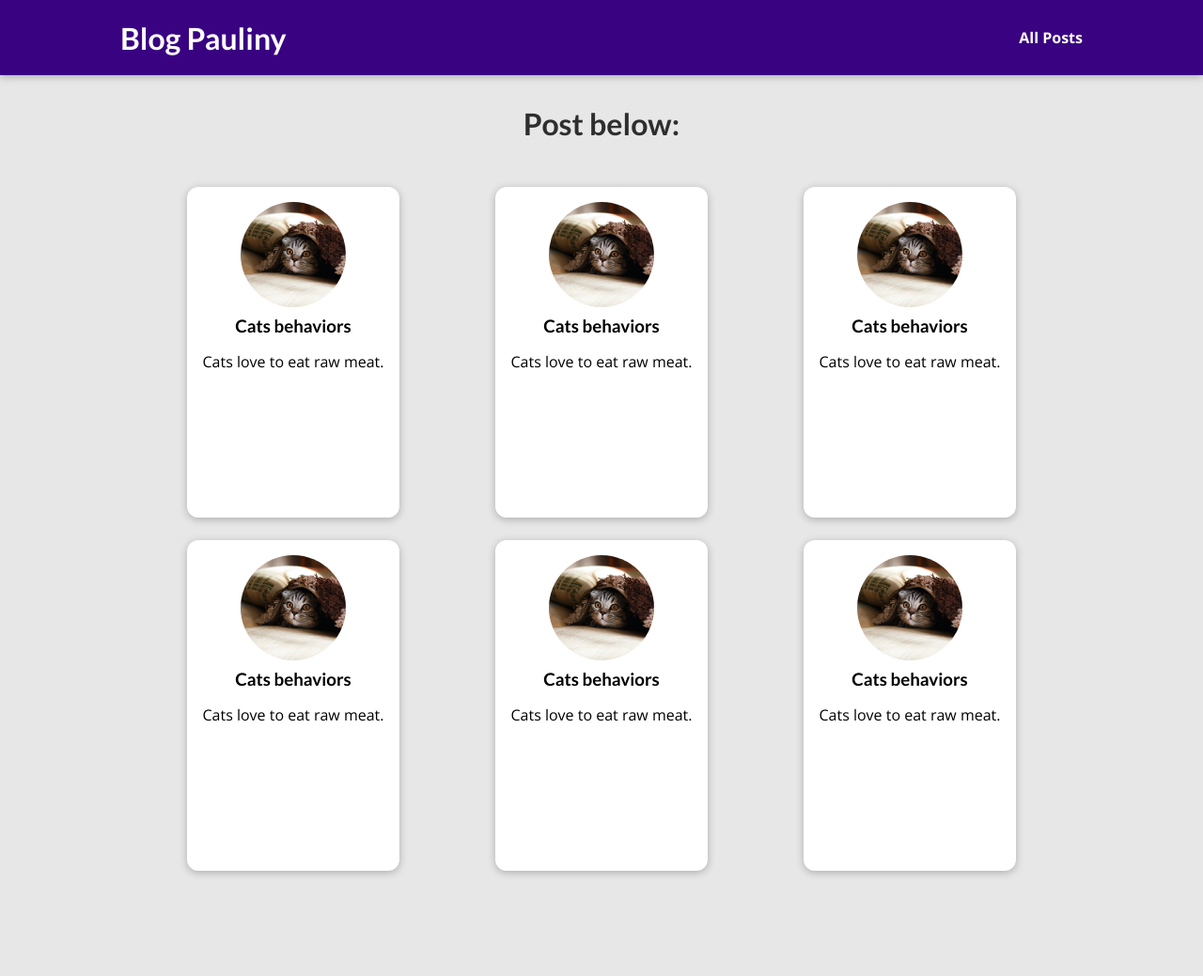
After one commit to RockPiryt/Django_Blog, a Django app: template my_page/blog/templates/blog/all-posts.html in a window 1280 px wide. The commit adds this page. Shown: the whole page at 94% size. Run offline with Django 4.2, Linux system fonts and the light colour scheme; the template is opened without the code that fills it, so the values that code supplies are empty.

Commit message:
'RockPiryt' - add static files and new templates,
- add images,
- add css styles,
- add new templates for posts.

```diff
--- /dev/null
+++ b/my_page/blog/static/blog/all-posts.css
@@ -0,0 +1,43 @@
+body {
+  background-color: #e7e7e7;
+}
+
+#main-navigation {
+  background-color: #390281;
+  box-shadow: 0 2px 8px rgba(0, 0, 0, 0.25);
+}
+
+#all-posts {
+  margin: 7rem auto;
+  width: 90%;
+  max-width: 60rem;
+}
+
+#all-posts h2 {
+  text-align: center;
+  font-size: 2rem;
+  color: #2e2e2e;
+  margin: 3rem 0;
+}
+
+ul {
+  list-style: none;
+  margin: 0;
+  padding: 0;
+  display: grid;
+  grid-template-columns: repeat(auto-fill, minmax(17rem, 1fr));
+  gap: 1.5rem;
+}
+
+.post img {
+  width: 7rem;
+  height: 7rem;
+}
+
+.post a {
+  height: 22rem;
+  transform-origin: center;
+  box-shadow: 0 2px 8px rgba(0, 0, 0, 0.25);
+  border-radius: 12px;
+  background-color: white;
+}
--- /dev/null
+++ b/my_page/blog/static/blog/post.css
@@ -0,0 +1,43 @@
+.post {
+  display: flex;
+  flex-direction: column;
+  align-items: center;
+  text-align: center;
+}
+
+.post a {
+  text-decoration: none;
+  color: black;
+  transition: all 0.2s ease;
+  padding: 1rem;
+}
+
+.post a:hover,
+.post a:active {
+  transform: scale(1.1);
+  background-color: #390281;
+  color: white;
+}
+
+.post img {
+  width: 5rem;
+  height: 5rem;
+  object-fit: cover;
+  border-radius: 50%;
+}
+
+.post h3 {
+  margin: 0.25rem 0;
+}
+
+.post time {
+  color: #666666;
+  margin: 0.25rem;
+  font-style: italic;
+  font-size: 0.85rem;
+}
+
+.post:hover time,
+.post:active time {
+  color: white;
+}
--- /dev/null
+++ b/my_page/blog/templates/blog/all-posts.html
@@ -0,0 +1,24 @@
+{% extends "base.html" %}
+{% load static %}
+
+{% block title %}All my posts{% endblock %}
+
+
+{% block css_file %}
+    <link rel="stylesheet" href="{% static 'blog/post.css'%}">
+    <link rel="stylesheet" href="{% static 'blog/all-posts.css'%}">
+{% endblock %}
+
+{% block content %}
+<section id="all-posts">
+    <h2>Post below:</h2>
+    <ul>
+        {% include "blog/includes/post.html" %}
+        {% include "blog/includes/post.html" %}
+        {% include "blog/includes/post.html" %}
+        {% include "blog/includes/post.html" %}
+        {% include "blog/includes/post.html" %}
+        {% include "blog/includes/post.html" %}
+    </ul>
+</section>
+{% endblock %}
--- /dev/null
+++ b/my_page/blog/templates/blog/includes/post.html
@@ -0,0 +1,13 @@
+{% load static %}
+
+<li>
+    <article class="post">
+        <a href="{% url 'single-post-page' slug='cats' %}">
+            <img src="{% static 'blog/images/cat2.jpg' %}" alt="Cats behaviors" width='900px'>
+            <div class="post__content">
+                <h3>Cats behaviors</h3>
+                <p>Cats love to eat raw meat.</p>
+            </div>
+        </a>
+    </article>
+</li>
--- a/my_page/blog/urls.py
+++ b/my_page/blog/urls.py
@@ -2,7 +2,7 @@ from django.urls import path
 from . import views
 
 urlpatterns = [
-    path("", views.index, name="starting-page"),
+    path("", views.starting_page, name="starting-page"),
     path("posts", views.posts, name="all-posts-page"),
     path("posts/<slug:slug>", views.single_post, name="single-post-page")
 ]
--- a/my_page/blog/views.py
+++ b/my_page/blog/views.py
@@ -2,11 +2,11 @@ from django.shortcuts import render
 
 # Create your views here.
 
-def index(request):
-    render(request, "blog/index.html")
+def starting_page(request):
+    return render(request, "blog/index.html")
 
 def posts(request):
-    pass
+    return render(request, "blog/all-posts.html")
 
 def single_post(request):
     pass
--- a/my_page/my_page/settings.py
+++ b/my_page/my_page/settings.py
@@ -56,7 +56,7 @@ TEMPLATES = [
     {
         'BACKEND': 'django.template.backends.django.DjangoTemplates',
         'DIRS': [
-            BASE_DIR / "templates",
+            BASE_DIR / "templates"
         ],
         'APP_DIRS': True,
         'OPTIONS': {
@@ -120,6 +120,10 @@ USE_TZ = True
 
 STATIC_URL = 'static/'
 
+STATICFILES_DIRS = [
+    BASE_DIR / "static"
+]
+
 # Default primary key field type
 # https://docs.djangoproject.com/en/4.2/ref/settings/#default-auto-field
 
--- /dev/null
+++ b/my_page/static/app.css
@@ -0,0 +1,48 @@
+@import url('https://fonts.googleapis.com/css2?family=Lato:wght@400;700&family=Open+Sans:wght@400;700&display=swap');
+
+* {
+  box-sizing: border-box;
+}
+
+html {
+  font-family: 'Open Sans', 'Lato', sans-serif;
+}
+
+body {
+  margin: 0;
+}
+
+h1,
+h2,
+h3 {
+  font-family: 'Lato', sans-serif;
+  font-weight: bold;
+}
+
+#main-navigation {
+  width: 100%;
+  height: 5rem;
+  display: flex;
+  justify-content: space-between;
+  align-items: center;
+  padding: 0 10%;
+  position: absolute;
+  top: 0;
+  left: 0;
+}
+
+#main-navigation a {
+  text-decoration: none;
+  color: white;
+  font-weight: bold;
+}
+
+#main-navigation a:hover,
+#main-navigation a:active {
+  color: #cf79f1;
+}
+
+#main-navigation h1 a:hover,
+#main-navigation h1 a:active {
+  color: white;
+}
--- a/my_page/templates/base.html
+++ b/my_page/templates/base.html
@@ -1,3 +1,5 @@
+{% load static %}
+
 <!DOCTYPE html>
 <html lang="en">
 <head>
@@ -6,12 +8,19 @@
     <title>
         {% block title %}{% endblock %}
     </title>
+    <link rel="stylesheet" href="{% static 'app.css'%}">
 
     {% block css_file %}
 
     {% endblock %}
 </head>
 <body>
+    <header id="main-navigation">
+        <h1><a href="{% url 'starting-page' %}">Blog Pauliny</a></h1>
+        <nav>
+            <a href="{% url 'all-posts-page' %}"">All Posts</a>
+        </nav>
+    </header>
     {% block content %}
 
     {% endblock %}
```
Also changed, not shown: my_page/blog/static/blog/index.css (added, +75 -0 lines), my_page/blog/static/blog/post-detail.css (added, +62 -0 lines), my_page/blog/templates/blog/index.html (+4 -20 lines), my_page/blog/static/blog/images/cat1.jpg (added), my_page/blog/static/blog/images/cat2.jpg (added), my_page/blog/static/blog/images/cat3.jpg (added), my_page/blog/static/blog/images/cat4.jpg (added), 2 other files.
